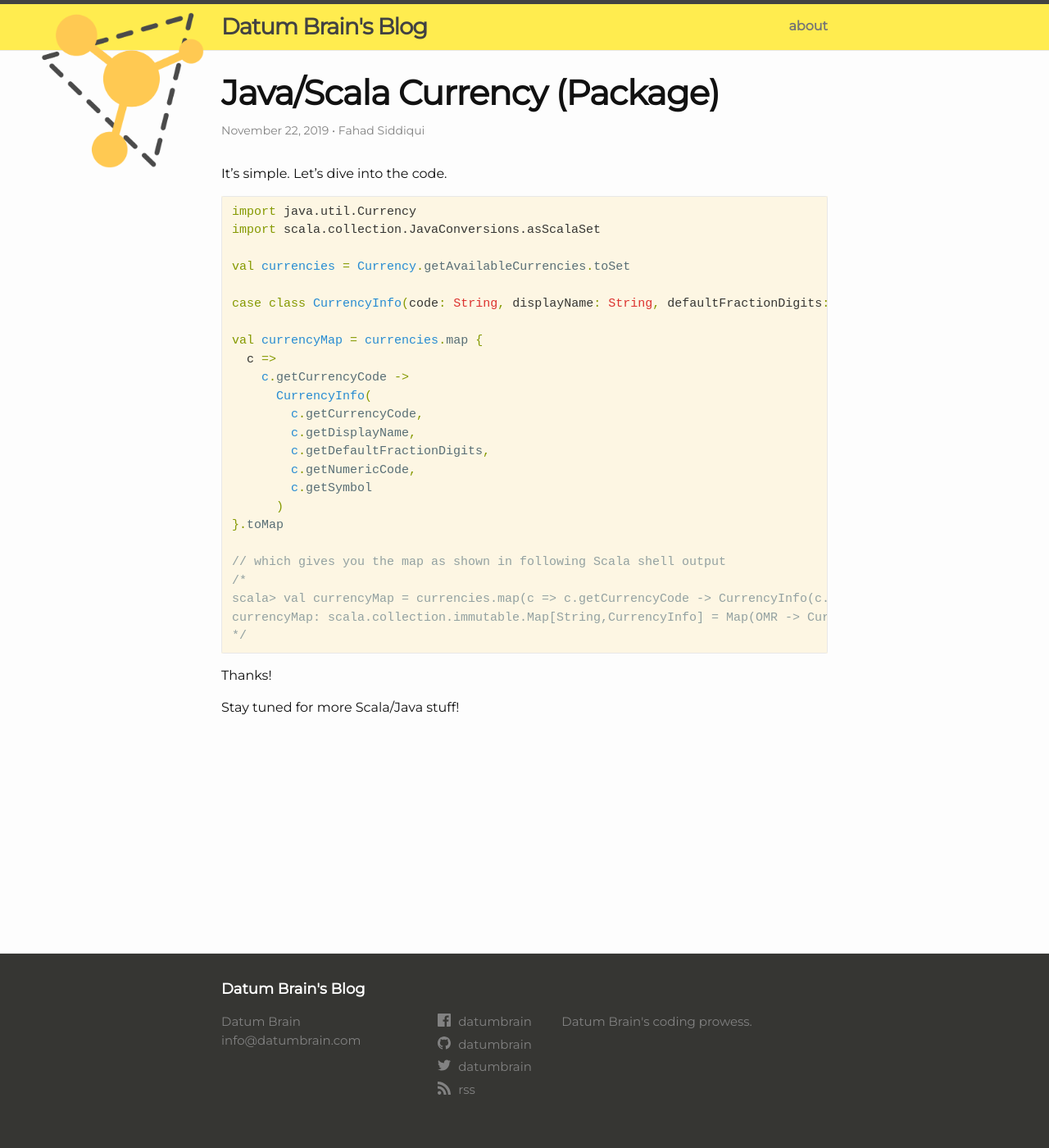
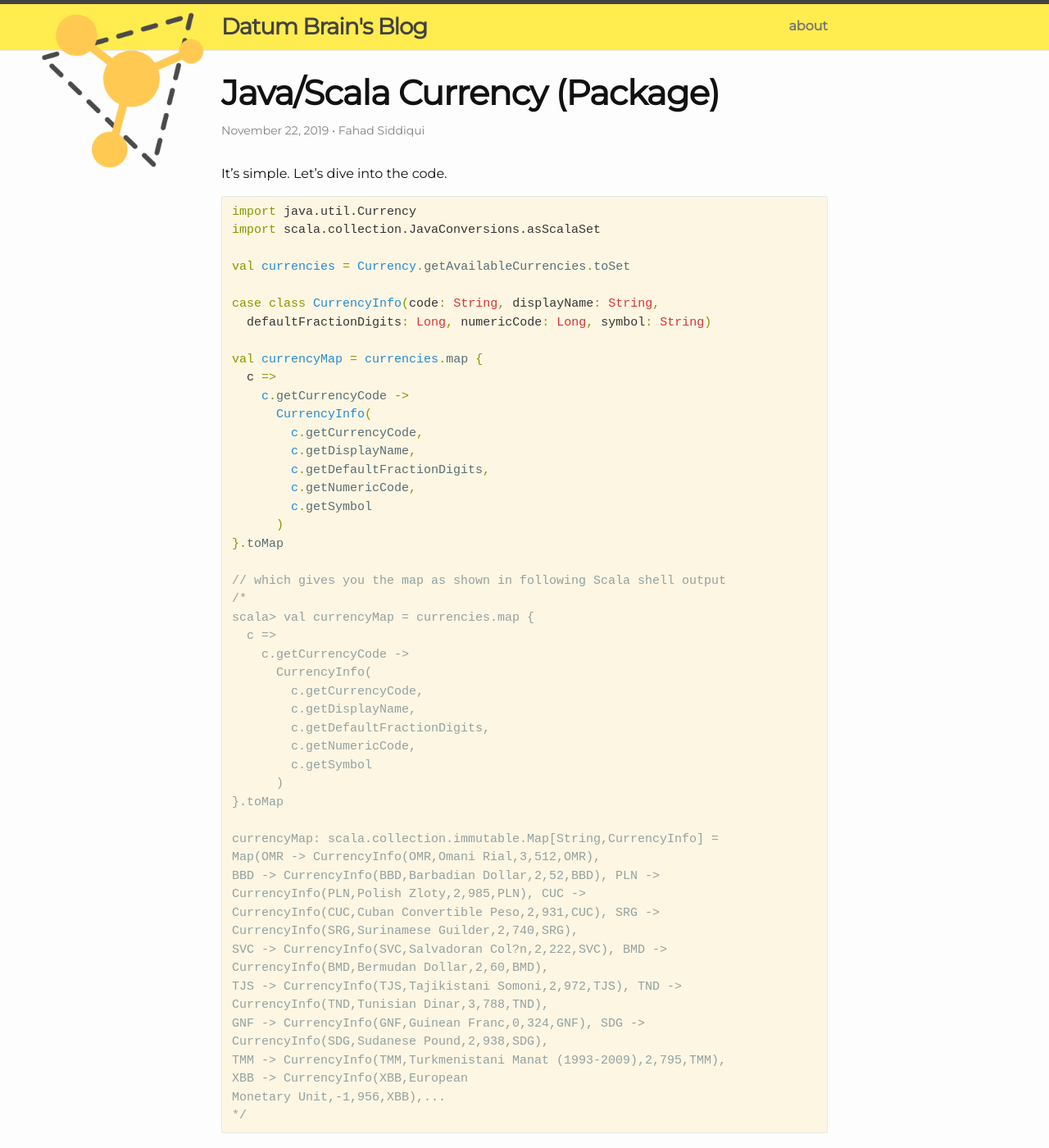
Before and after one commit to haris-75/datumbrain.github.io, a Jekyll site: the page built from _posts/2019-11-22-currency-java-util.md, in a window 1280 px wide and 1400 px high. Shown: the whole window at 82% size. Built offline with Jekyll 4.4.1, drawn with Linux system fonts in a browser that asks for light colours; comment, search, counter and statistics services are not loaded.

Commit message:
Format fix.

````diff
--- a/_posts/2019-11-22-currency-java-util.md
+++ b/_posts/2019-11-22-currency-java-util.md
@@ -30,8 +31,33 @@ val currencyMap = currencies.map {
 
 // which gives you the map as shown in following Scala shell output
 /*
-scala> val currencyMap = currencies.map(c => c.getCurrencyCode -> CurrencyInfo(c.getCurrencyCode, c.getDisplayName, c.getDefaultFractionDigits, c.getNumericCode, c.getSymbol)).toMap
-currencyMap: scala.collection.immutable.Map[String,CurrencyInfo] = Map(OMR -> CurrencyInfo(OMR,Omani Rial,3,512,OMR), BBD -> CurrencyInfo(BBD,Barbadian Dollar,2,52,BBD), PLN -> CurrencyInfo(PLN,Polish Zloty,2,985,PLN), CUC -> CurrencyInfo(CUC,Cuban Convertible Peso,2,931,CUC), SRG -> CurrencyInfo(SRG,Surinamese Guilder,2,740,SRG), SVC -> CurrencyInfo(SVC,Salvadoran Col?n,2,222,SVC), BMD -> CurrencyInfo(BMD,Bermudan Dollar,2,60,BMD), TJS -> CurrencyInfo(TJS,Tajikistani Somoni,2,972,TJS), TND -> CurrencyInfo(TND,Tunisian Dinar,3,788,TND), GNF -> CurrencyInfo(GNF,Guinean Franc,0,324,GNF), SDG -> CurrencyInfo(SDG,Sudanese Pound,2,938,SDG), TMM -> CurrencyInfo(TMM,Turkmenistani Manat (1993-2009),2,795,TMM), XBB -> CurrencyInfo(XBB,European Monetary Unit,-1,956,XBB),...
+scala> val currencyMap = currencies.map {
+  c =>
+    c.getCurrencyCode ->
+      CurrencyInfo(
+        c.getCurrencyCode,
+        c.getDisplayName,
+        c.getDefaultFractionDigits,
+        c.getNumericCode,
+        c.getSymbol
+      )
+}.toMap
+
+currencyMap: scala.collection.immutable.Map[String,CurrencyInfo] =
+Map(OMR -> CurrencyInfo(OMR,Omani Rial,3,512,OMR),
+BBD -> CurrencyInfo(BBD,Barbadian Dollar,2,52,BBD), PLN ->
+CurrencyInfo(PLN,Polish Zloty,2,985,PLN), CUC ->
+CurrencyInfo(CUC,Cuban Convertible Peso,2,931,CUC), SRG ->
+CurrencyInfo(SRG,Surinamese Guilder,2,740,SRG),
+SVC -> CurrencyInfo(SVC,Salvadoran Col?n,2,222,SVC), BMD ->
+CurrencyInfo(BMD,Bermudan Dollar,2,60,BMD),
+TJS -> CurrencyInfo(TJS,Tajikistani Somoni,2,972,TJS), TND ->
+CurrencyInfo(TND,Tunisian Dinar,3,788,TND),
+GNF -> CurrencyInfo(GNF,Guinean Franc,0,324,GNF), SDG ->
+CurrencyInfo(SDG,Sudanese Pound,2,938,SDG),
+TMM -> CurrencyInfo(TMM,Turkmenistani Manat (1993-2009),2,795,TMM),
+XBB -> CurrencyInfo(XBB,European
+Monetary Unit,-1,956,XBB),...
 */
 ```
 
````
Also changed, not shown: other parts of _posts/2019-11-22-currency-java-util.md (+2 -1 lines).
